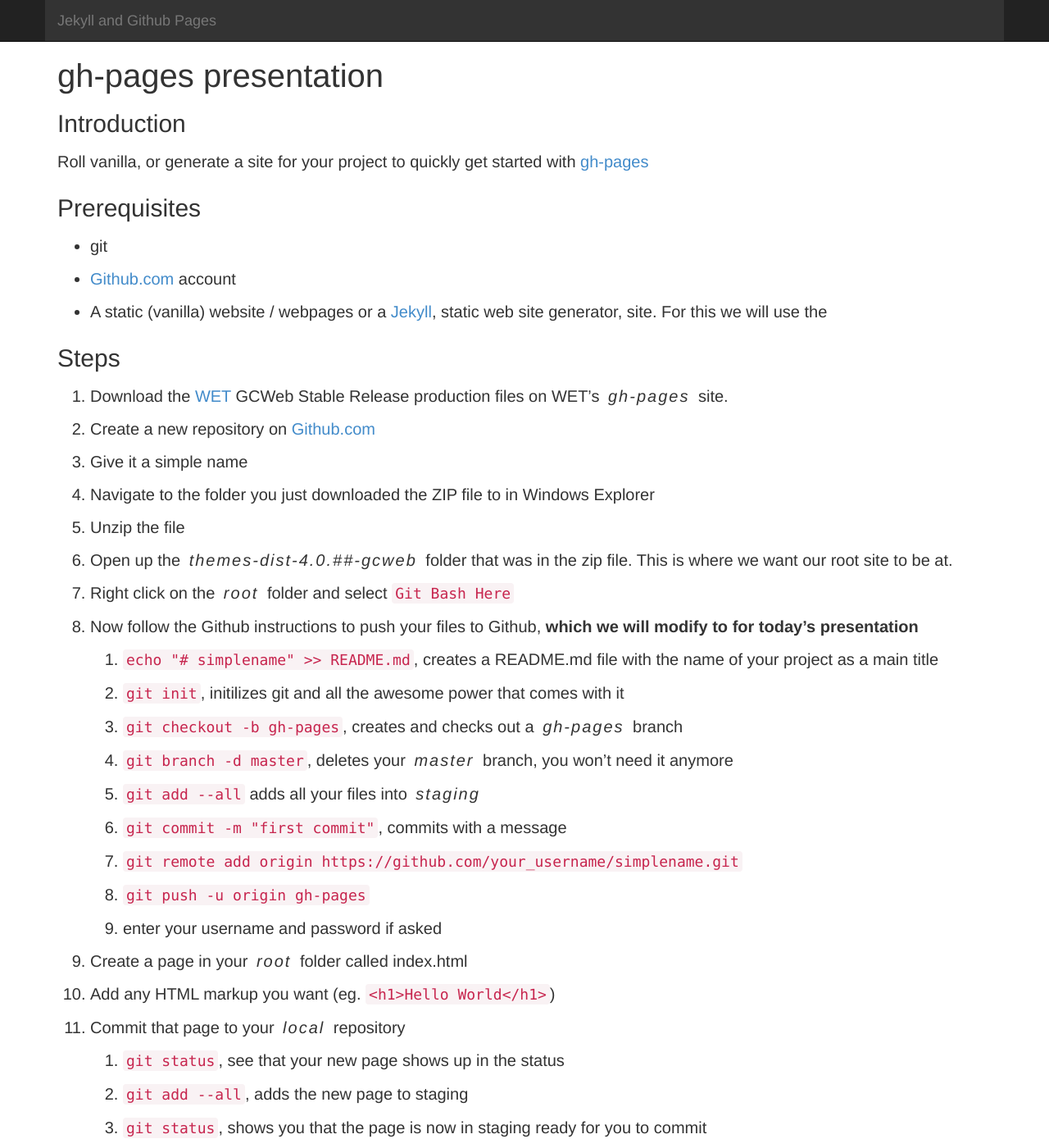
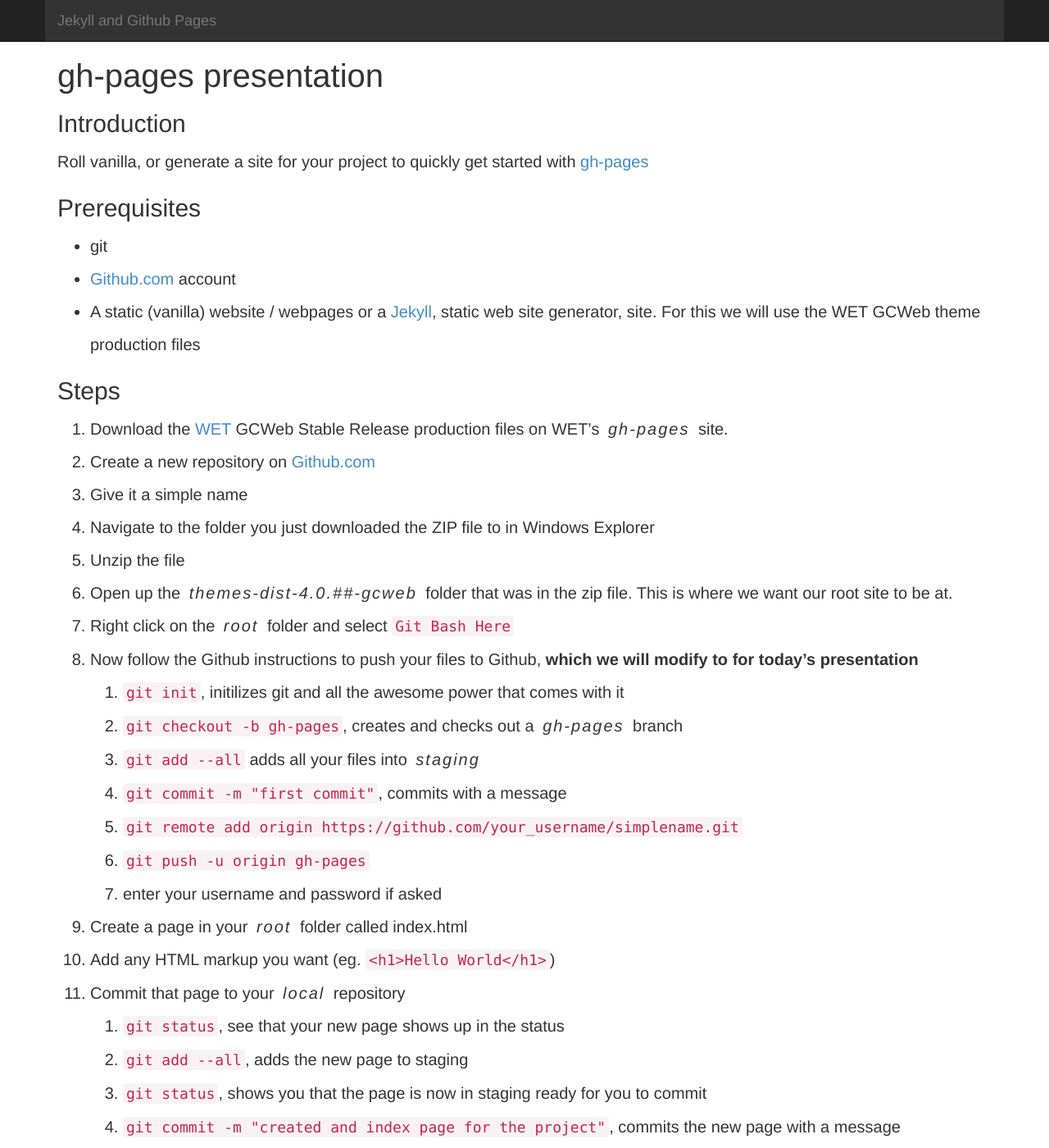
Before and after one commit to shawnthompson/jekyll-presentation, a Jekyll site: the page built from _posts/2016-02-15-gh-pages.md, in a window 1280 px wide and 1400 px high. Shown: the whole window at 82% size. Built offline with Jekyll 4.4.1, drawn with Linux system fonts in a browser that asks for light colours.

Commit message:
updated gh-pages post

```diff
--- a/_posts/2016-02-15-gh-pages.md
+++ b/_posts/2016-02-15-gh-pages.md
@@ -11,7 +11,7 @@
 
 * git
 * [Github.com](https://github.com/){:target="_blank"} account
-* A static (vanilla) website / webpages or a [Jekyll](https://jekyllrb.com/){:target="_blank"}, static web site generator, site. For this we will use the
+* A static (vanilla) website / webpages or a [Jekyll](https://jekyllrb.com/){:target="_blank"}, static web site generator, site. For this we will use the WET GCWeb theme production files
 
 ## Steps
 
@@ -23,15 +23,13 @@
 6. Open up the _themes-dist-4.0.##-gcweb_ folder that was in the zip file. This is where we want our root site to be at.
 7. Right click on the _root_ folder and select `Git Bash Here`
 8. Now follow the Github instructions to push your files to Github, **which we will modify to for today's presentation**
-    1. `echo "# simplename" >> README.md`, creates a README.md file with the name of your project as a main title
-    2. `git init`, initilizes git and all the awesome power that comes with it
-    3. `git checkout -b gh-pages`, creates and checks out a _gh-pages_ branch
-    4. `git branch -d master`, deletes your _master_ branch, you won't need it anymore
-    4. `git add --all` adds all your files into _staging_
-    5. `git commit -m "first commit"`, commits with a message
-    6. `git remote add origin https://github.com/your_username/simplename.git`
-    7. `git push -u origin gh-pages`
-    8. enter your username and password if asked
+    1. `git init`, initilizes git and all the awesome power that comes with it
+    2. `git checkout -b gh-pages`, creates and checks out a _gh-pages_ branch
+    3. `git add --all` adds all your files into _staging_
+    4. `git commit -m "first commit"`, commits with a message
+    5. `git remote add origin https://github.com/your_username/simplename.git`
+    6. `git push -u origin gh-pages`
+    7. enter your username and password if asked
 9. Create a page in your _root_ folder called index.html
 10. Add any HTML markup you want (eg. `<h1>Hello World</h1>`)
 11. Commit that page to your _local_ repository
```
